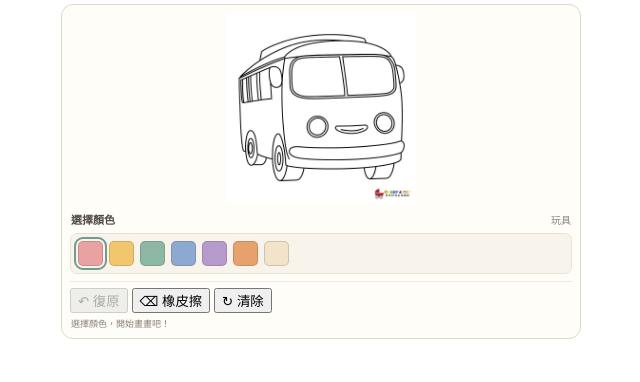
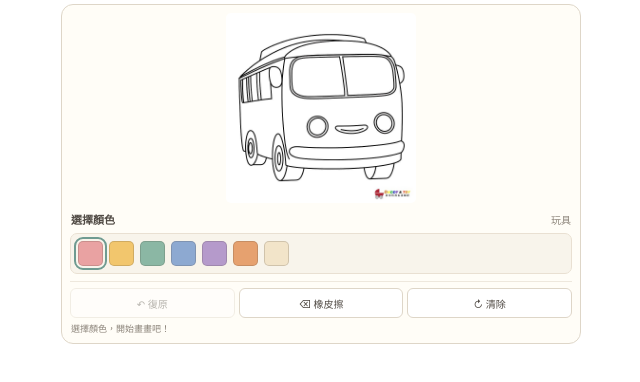
Before and after one commit to Hugsforwork/little-yong-coloring, a plain HTML site: page index.html in a window 1280 px wide. Shown: the whole page, without its empty margins (319-959 px from the left). Drawn offline with Linux system fonts and the light colour scheme.

Commit message:
Update index.html

```diff
--- a/index.html
+++ b/index.html
@@ -20,10 +20,16 @@
     <div class="palette-heading"><b>選擇顏色</b><span id="toolName"></span></div>
     <div class="palette" id="palette"></div>
     <div class="actions">
-      <button id="undoButton" type="button" disabled>↶ 復原</button>
-      <button id="eraserButton" type="button" aria-pressed="false">⌫ 橡皮擦</button>
-      <button id="clearButton" type="button">↻ 清除</button>
-    </div>
+  <button class="action-button" id="undoButton" type="button" disabled>
+    ↶ 復原
+  </button>
+  <button class="action-button" id="eraserButton" type="button" aria-pressed="false">
+    ⌫ 橡皮擦
+  </button>
+  <button class="action-button" id="clearButton" type="button">
+    ↻ 清除
+  </button>
+</div>
     <p class="hint" id="hint">選擇顏色，開始畫畫吧！</p>
   </section>
 </main>
```
